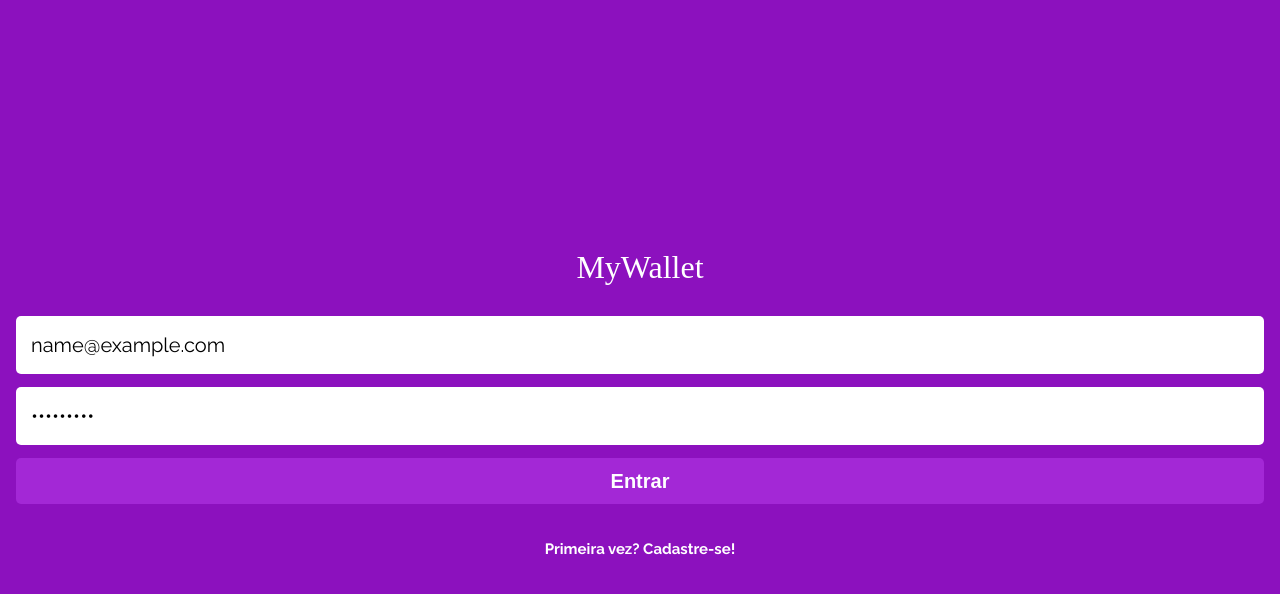
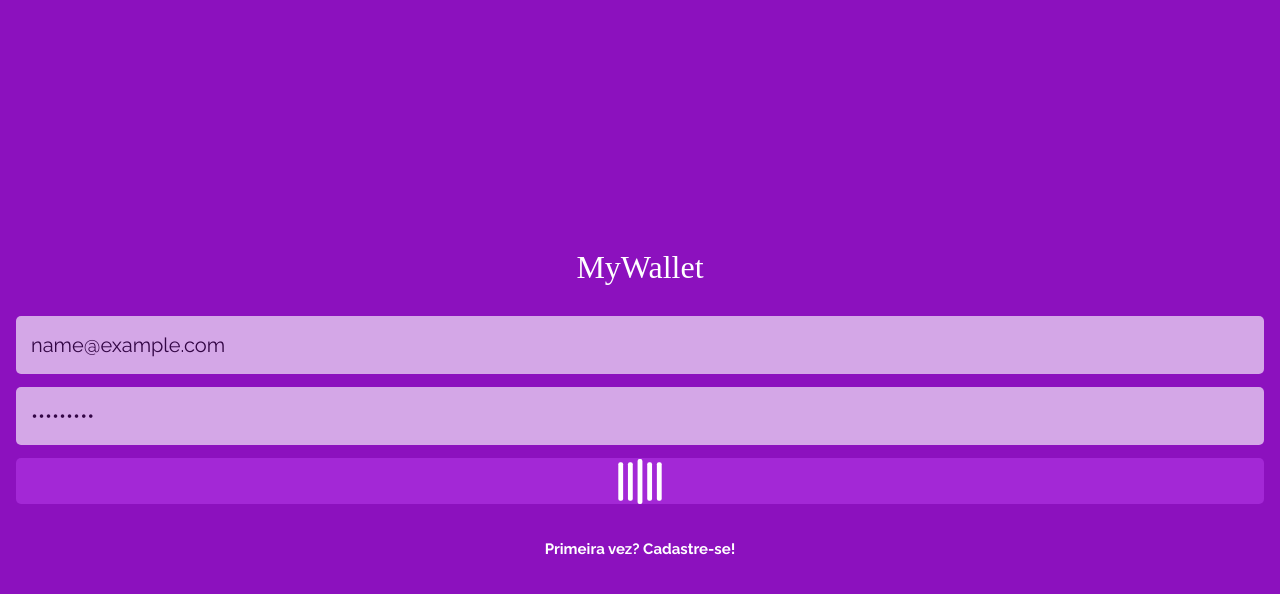
Before and after one commit to teles-tarcisio/my-wallet_front, a React (Create React App) app: page / in a window 1280 px wide. Both pictures are taken after typing "name@example.com", "Sample123" into the empty fields and a click on the button "Entrar". Shown: the top 594 px of the page. Built offline with nearby package versions, Linux system fonts and the light colour scheme; a web font is replaced by a local one.

Commit message:
feat/test: simulatedAxios + context + persistent-login (wip)

```diff
--- a/package.json
+++ b/package.json
@@ -6,6 +6,7 @@
     "react": "^17.0.2",
     "react-dom": "^17.0.2",
     "react-icons": "^4.3.1",
+    "react-loader-spinner": "^5.1.0",
     "react-router-dom": "^6.2.1",
     "react-scripts": "^5.0.0",
     "styled-components": "^5.3.3"
--- a/src/App.js
+++ b/src/App.js
@@ -1,29 +1,35 @@
+import React, { useState } from 'react';
 import { BrowserRouter, Routes, Route } from 'react-router-dom';
-import React from 'react';
+
+import { userAuthContext } from './contexts/userAuthContext.js';
 
 import { SignIn, SignUp, Hello, NewTransaction } from './pages';
 
 
 export default function App() {
+  const persistentLogin = JSON.parse(localStorage.getItem("loginToken"));
+  const [signedUser, setSignedUser] = useState(persistentLogin);
 
   return (
     <BrowserRouter>
+      <userAuthContext.Provider value={{ signedUser, setSignedUser }} >
         <Routes>
-        <Route path='/' element={ <SignIn /> } />
+          <Route path='/' element={<SignIn />} />
 
           <Route path='/sign-up'
-          element={ <SignUp /> }
+            element={<SignUp />}
           />
 
           <Route path='/hello'
-          element={ <Hello /> }
+            element={<Hello />}
           />
 
           <Route path='/new-transaction'
-          element={ <NewTransaction /> }
+            element={<NewTransaction />}
           />
 
         </Routes>
+      </userAuthContext.Provider>
     </BrowserRouter>
   );
 }
--- a/src/components/SignUser/SignUser_styles.js
+++ b/src/components/SignUser/SignUser_styles.js
@@ -54,6 +54,7 @@ const Input = styled.input`
   border: none;
   background-color: #FFFFFF;
   padding: 17px 15px;
+  opacity: ${props => props.disabled ? 0.63 : 1.0};
   font-family: 'Raleway', sans-serif;
   font-size: 20px;
   line-height: 23px;
@@ -63,6 +64,9 @@ const Input = styled.input`
 const WideButton = styled.button`
   width: 100%;
   height: 46px;
+  display: flex;
+  align-items: center;
+  justify-content: center;
   margin: 0 auto 36px auto;
   background-color: #A328D6;
   border-radius: 5px;
--- /dev/null
+++ b/src/contexts/userAuthContext.js
@@ -0,0 +1,5 @@
+import { createContext } from 'react';
+
+const userAuthContext = createContext();
+
+export { userAuthContext };
--- a/src/pages/SignIn/SignIn.js
+++ b/src/pages/SignIn/SignIn.js
@@ -1,38 +1,59 @@
-import React, { useState, useEffect } from 'react';
+import React, { useState, useEffect, useContext } from 'react';
 import { Link, useNavigate } from 'react-router-dom';
+import { userAuthContext } from '../../contexts/userAuthContext.js';
+
+import { Bars } from 'react-loader-spinner';
 
 import { Container, StencilLogo, FormContainer, UserForm, Input, WideButton } from '../../components/SignUser/SignUser_styles.js';
 
-
+//-----
 function simulateAxios(value) {
-  return new Promise( resolve =>
-    setTimeout(() => {
-      console.log('\t\tpassou delay timeout');
-      resolve(value);
-    }, 4500)
+  return new Promise(resolve =>
+    setTimeout(() => resolve(value), 5000)
   );
 }
 
+//-----
+
 export default function SignIn() {
-  const [formData, setFormData] = useState({ email:'', password:'' });
+  const [formData, setFormData] = useState({ email: '', password: '' });
+  const [isLoading, setIsLoading] = useState(false);
+  const { signedUser, setSignedUser } = useContext(userAuthContext);
+  //const navigate = useNavigate();
 
-  /*
-  const [stillLoading, SetStillLoading] = useState(false);
-  const navigate = useNavigate();
-  */
+  useEffect(() => {
+    console.log('chamou useEffect!');
+    if (signedUser) {
+      console.log('recebeu token? ', signedUser);
+    }
+  }, []);
 
-
-
-  function handleFormChange(event) {
-    setFormData({ ...formData, [event.target.name]: event.target.value });
+  function customLogin(authData) {
+    setSignedUser(authData +'_token');
+    localStorage.setItem("loginToken", JSON.stringify(authData+'_token'));
   }
 
-  async function handleSubmit(event) {
-    event.preventDefault();
-    console.log('clicked submit ');
-    const resposta = simulateAxios('simulatedAxios');
-    console.log('\tcontinuando após chamar simulatedAxios');
-    resposta.then(res => console.log('\t\t\tresposta com atraso: ', res));
+  function handleFormChange(ev) {
+    setFormData({ ...formData, [ev.target.name]: ev.target.value });
+  }
+
+  function handleSubmit(ev) {
+    ev.preventDefault(); //ok
+
+    setIsLoading(true); //ok
+    const loginPromise = simulateAxios(formData.email); //ok
+    loginPromise.then(response => { //ok
+      setIsLoading(false);  //ok
+
+      customLogin(response);
+
+      console.log('success! navigate');
+    });
+    loginPromise.catch(() => {
+      setIsLoading(false);
+      alert('Erro de login');
+    });
+
   }
 
   return (
@@ -46,6 +67,7 @@ export default function SignIn() {
             name='email'
             value={formData.email}
             onChange={handleFormChange}
+            disabled={isLoading}
           />
           <Input required
             type='password'
@@ -53,9 +75,15 @@ export default function SignIn() {
             name='password'
             value={formData.password}
             onChange={handleFormChange}
+            disabled={isLoading}
           />
-          <WideButton type='submit'>
-            Entrar
+          <WideButton type='submit' disabled={isLoading} >
+            {
+              isLoading ?
+                <Bars color="#FFFFFF" height={45} />
+                :
+                'Entrar'
+            }
           </WideButton>
           <Link to='/sign-up'>Primeira vez? Cadastre-se!</Link>
         </UserForm>
```
Also changed, not shown: 1 other file (tests, documents, lock files or other folders). Lines whose indentation alone changed are shown as unchanged.
